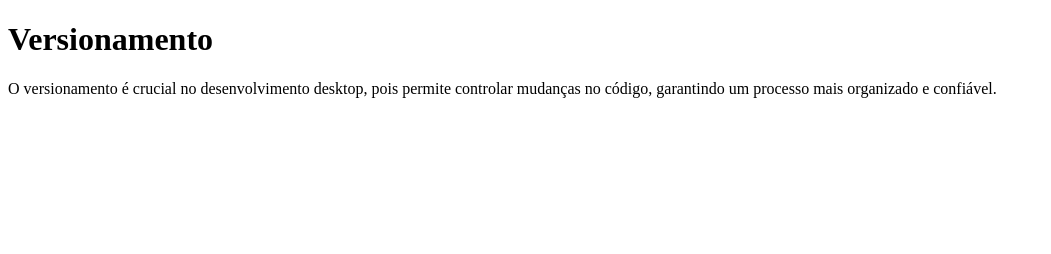
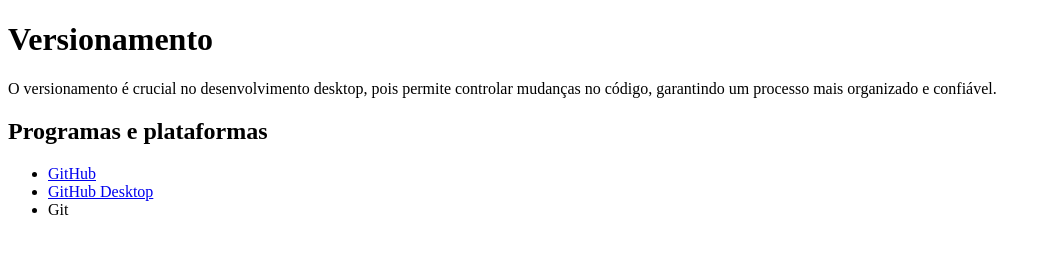
Before and after one commit to mariacheetos/Versionamento, a plain HTML site: page index.html in a window 1280 px wide. Shown: the whole page, without its empty margins (0-1051 px from the left). Drawn offline with Linux system fonts and the light colour scheme.

Commit message:
Update index.html

```diff
--- a/index.html
+++ b/index.html
@@ -12,6 +12,13 @@
     <p>O versionamento é crucial no desenvolvimento desktop, pois permite controlar mudanças no código, garantindo um
         processo mais organizado e confiável.
     </p>
+
+    <h2>Programas e plataformas</h2>
+    <ul>
+        <li><a href="https://github.com">GitHub</a></li>
+        <li><a href="https://desktop.github.com/download/">GitHub Desktop</a></li>
+        <li><a href="https://git-scm.com/downloads"></a>Git</li>
+    </ul>
 </body>
 
 </html>
```
